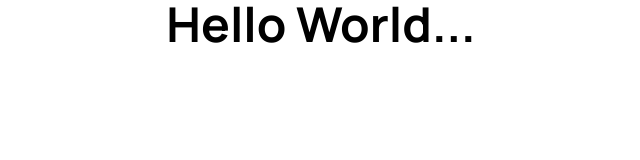
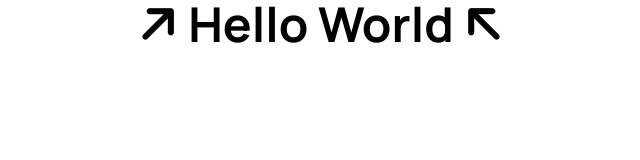
Before and after one commit to bdahsan1999wd/tea-house-landing-page, a website: page src/index.html in a window 1280 px wide. Shown: the whole page, without its empty margins (319-959 px from the left). Drawn offline with Linux system fonts and the light colour scheme.

Commit message:
favicon and font awesome icons added

```diff
--- a/src/index.html
+++ b/src/index.html
@@ -7,12 +7,19 @@
     <!-- Title Added -->
     <title>Tea House</title>
 
+    <!-- Font Awesome Icons Kit Added -->
+    <script src="https://kit.fontawesome.com/8235150df8.js" crossorigin="anonymous"></script>
+
+    <!-- Favicon Link Added -->
+    <link rel="shortcut icon" href="../assets/images/tea-house-logo.png" type="image/x-icon">
+
     <!-- Tailwind CSS CLI Link Added -->
     <link href="./output.css" rel="stylesheet">
 </head>
 
 <body>
-    <h1 class="text-5xl text-center font-bold font-primary">Hello World...</h1>
+    <h1 class="text-5xl text-center font-bold font-primary"><i class="fa-solid fa-arrow-right -rotate-45"></i> Hello
+        World <i class="fa-solid fa-arrow-right -rotate-135"></i></h1>
 </body>
 
 </html>
```
Also changed, not shown: assets/images/tea-house-logo.png (added), src/output.css.
